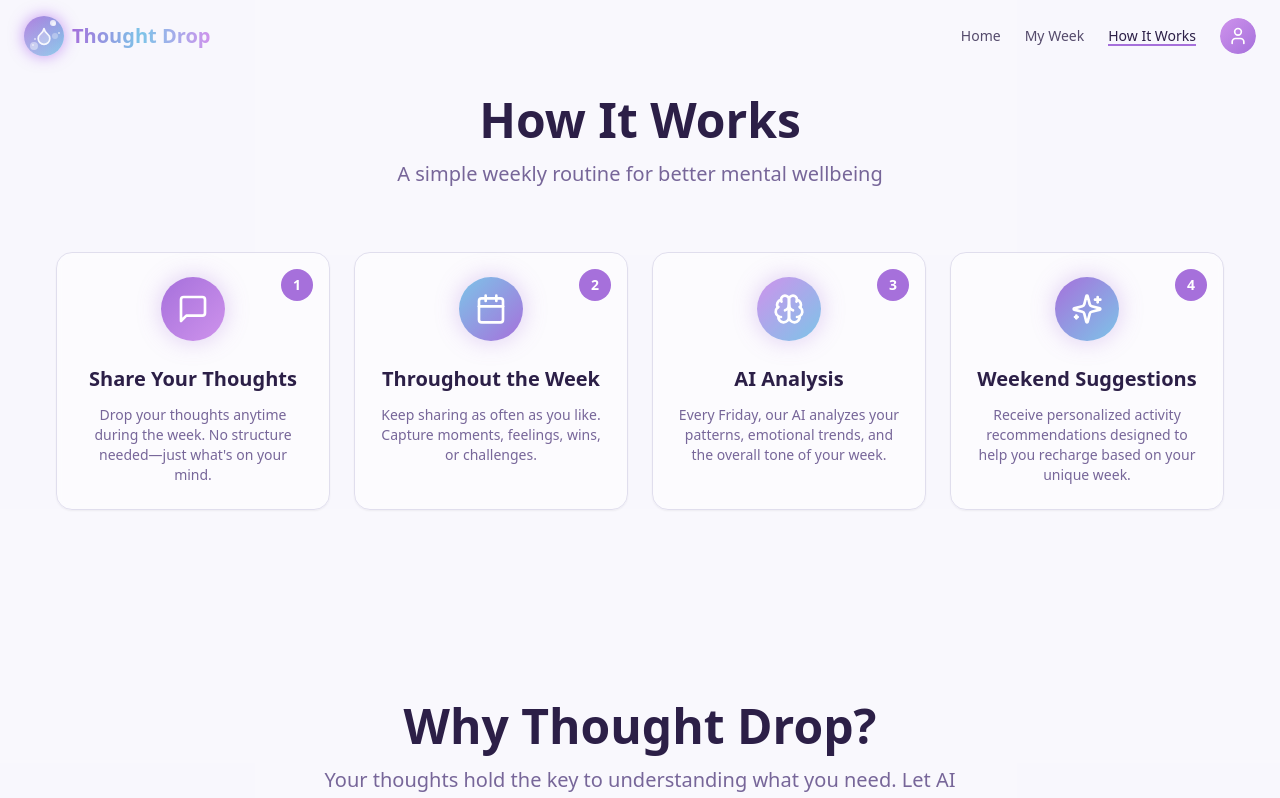
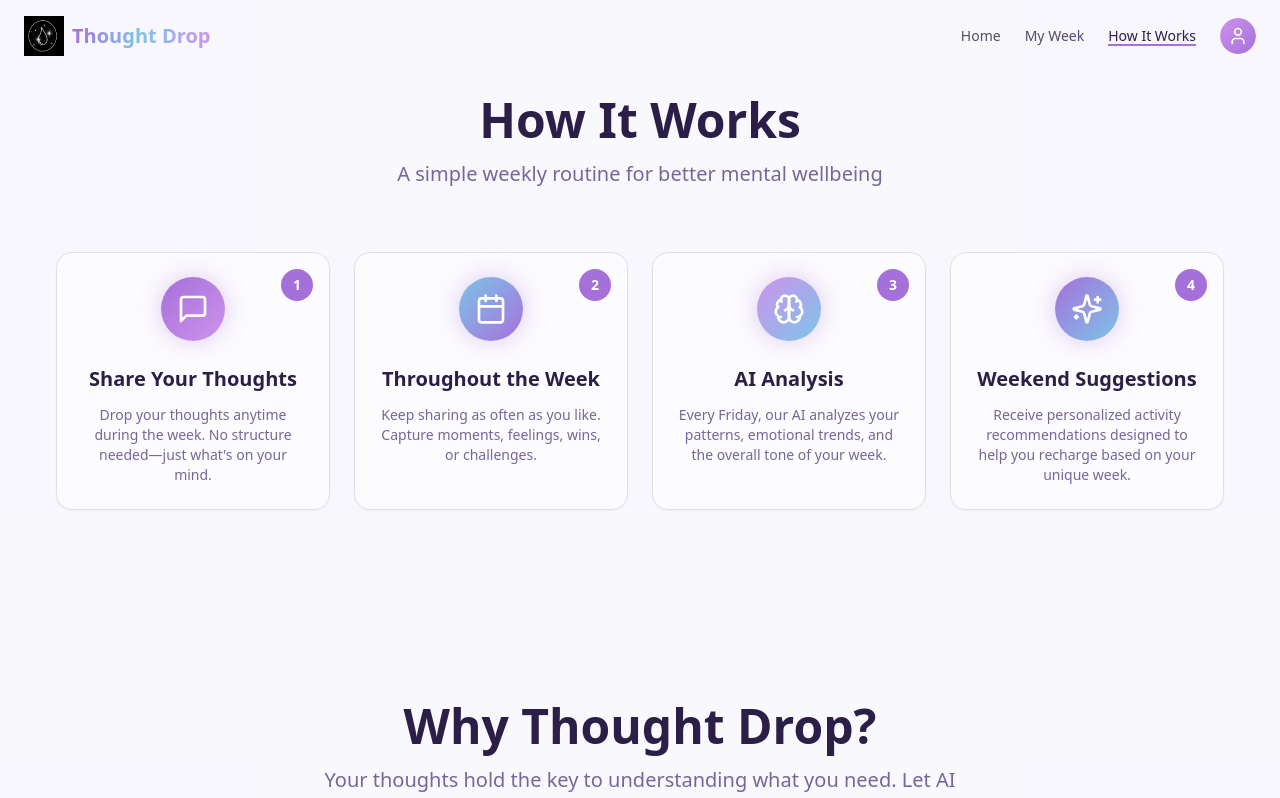
Before and after one commit to DariaMarrrk/tht-drp, a React (Vite) app: page /how-it-works in a window 1280 px wide. Shown: the top 798 px of the page. Built offline with nearby package versions, Linux system fonts and the light colour scheme; the HTML template or start-up script is replaced by a standard one.

Commit message:
Update logo to image

```diff
--- a/src/components/Navbar.tsx
+++ b/src/components/Navbar.tsx
@@ -2,10 +2,11 @@ import { useState, useEffect } from "react";
 import { Link, useLocation } from "react-router-dom";
 import { Button } from "@/components/ui/button";
 import { Avatar, AvatarFallback, AvatarImage } from "@/components/ui/avatar";
-import { Droplet, Menu, User } from "lucide-react";
+import { Menu, User } from "lucide-react";
 import { Sheet, SheetContent, SheetTrigger } from "@/components/ui/sheet";
 import { useAuth } from "@/contexts/AuthContext";
 import { supabase } from "@/integrations/supabase/client";
+import logo from "@/assets/logo.png";
 
 export const Navbar = () => {
   const [isScrolled, setIsScrolled] = useState(false);
@@ -86,17 +87,11 @@ export const Navbar = () => {
         <div className="flex items-center justify-between">
           {/* Logo */}
           <Link to="/" className="flex items-center gap-2 group">
-            <div className="relative w-10 h-10 rounded-full bg-gradient-to-br from-primary to-secondary flex items-center justify-center group-hover:scale-110 transition-transform shadow-[0_0_15px_rgba(147,51,234,0.5)] group-hover:shadow-[0_0_25px_rgba(147,51,234,0.8)] overflow-hidden">
-              <Droplet className="w-5 h-5 text-white animate-pulse relative z-10" fill="white" fillOpacity="0.3" />
-              <div className="absolute inset-0 rounded-full bg-gradient-to-tr from-white/40 via-white/20 to-transparent opacity-60" />
-              <div className="absolute top-1 right-2 w-1.5 h-1.5 rounded-full bg-white animate-pulse" style={{ animationDelay: '0.2s' }} />
-              <div className="absolute bottom-1.5 left-1.5 w-2 h-2 rounded-full bg-white/70 animate-pulse" style={{ animationDelay: '0.4s' }} />
-              <div className="absolute top-1.5 left-7 w-1 h-1 rounded-full bg-white/90 animate-pulse" style={{ animationDelay: '0.6s' }} />
-              <div className="absolute bottom-6.5 right-1.5 w-1.5 h-1.5 rounded-full bg-white/60 animate-pulse" style={{ animationDelay: '0.8s' }} />
-              <div className="absolute top-7 left-2 w-0.5 h-0.5 rounded-full bg-white animate-pulse" style={{ animationDelay: '1s' }} />
-              <div className="absolute top-4 right-1 w-0.5 h-0.5 rounded-full bg-white/80 animate-pulse" style={{ animationDelay: '1.2s' }} />
-              <div className="absolute bottom-4 right-7 w-0.5 h-0.5 rounded-full bg-white/70 animate-pulse" style={{ animationDelay: '1.4s' }} />
-            </div>
+            <img
+              src={logo}
+              alt="Thought Drop Logo"
+              className="w-10 h-10 group-hover:scale-110 transition-transform"
+            />
             <span className="font-bold text-xl bg-gradient-to-r from-primary via-secondary to-accent bg-clip-text text-transparent">
               Thought Drop
             </span>
```
Also changed, not shown: src/assets/logo.png (added).
